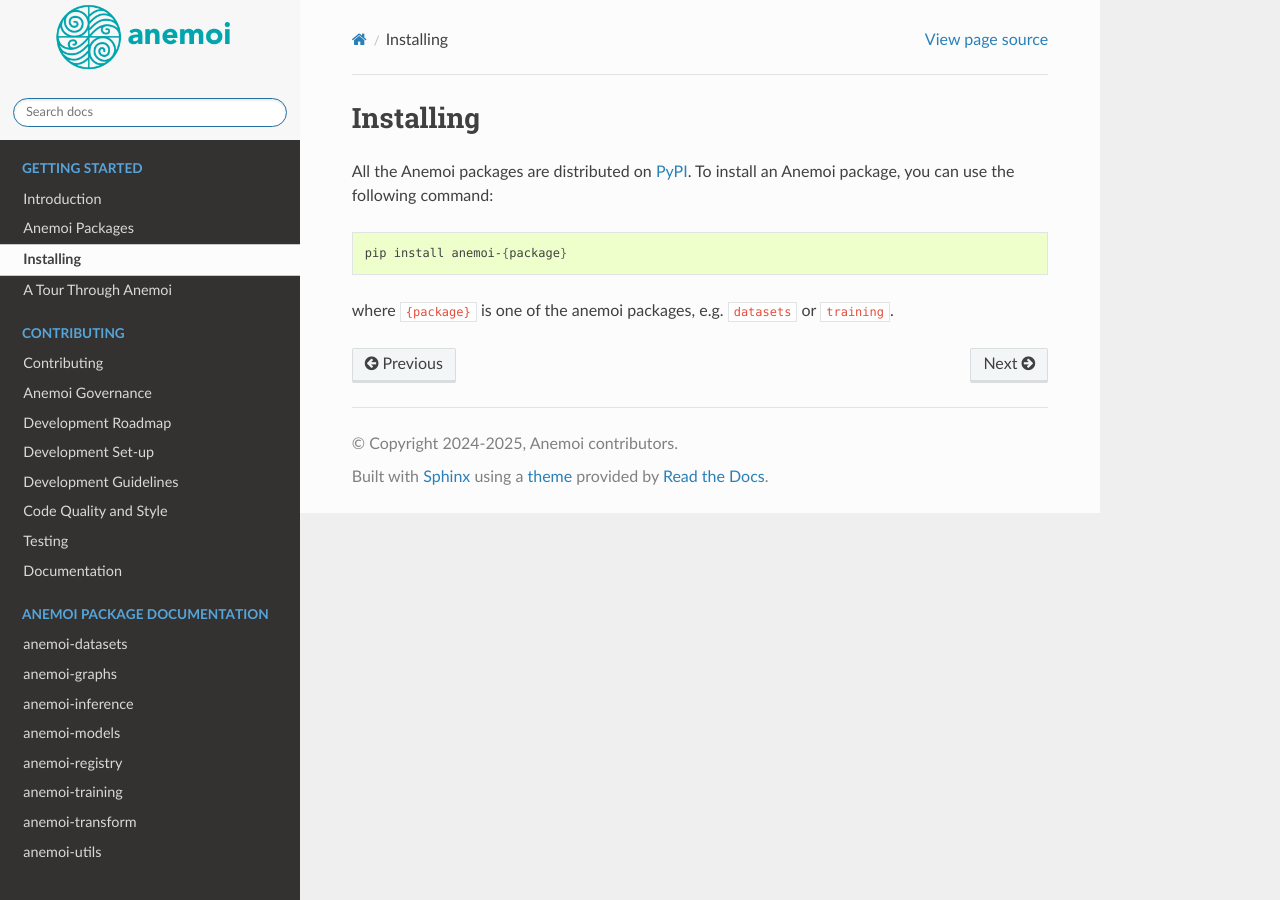
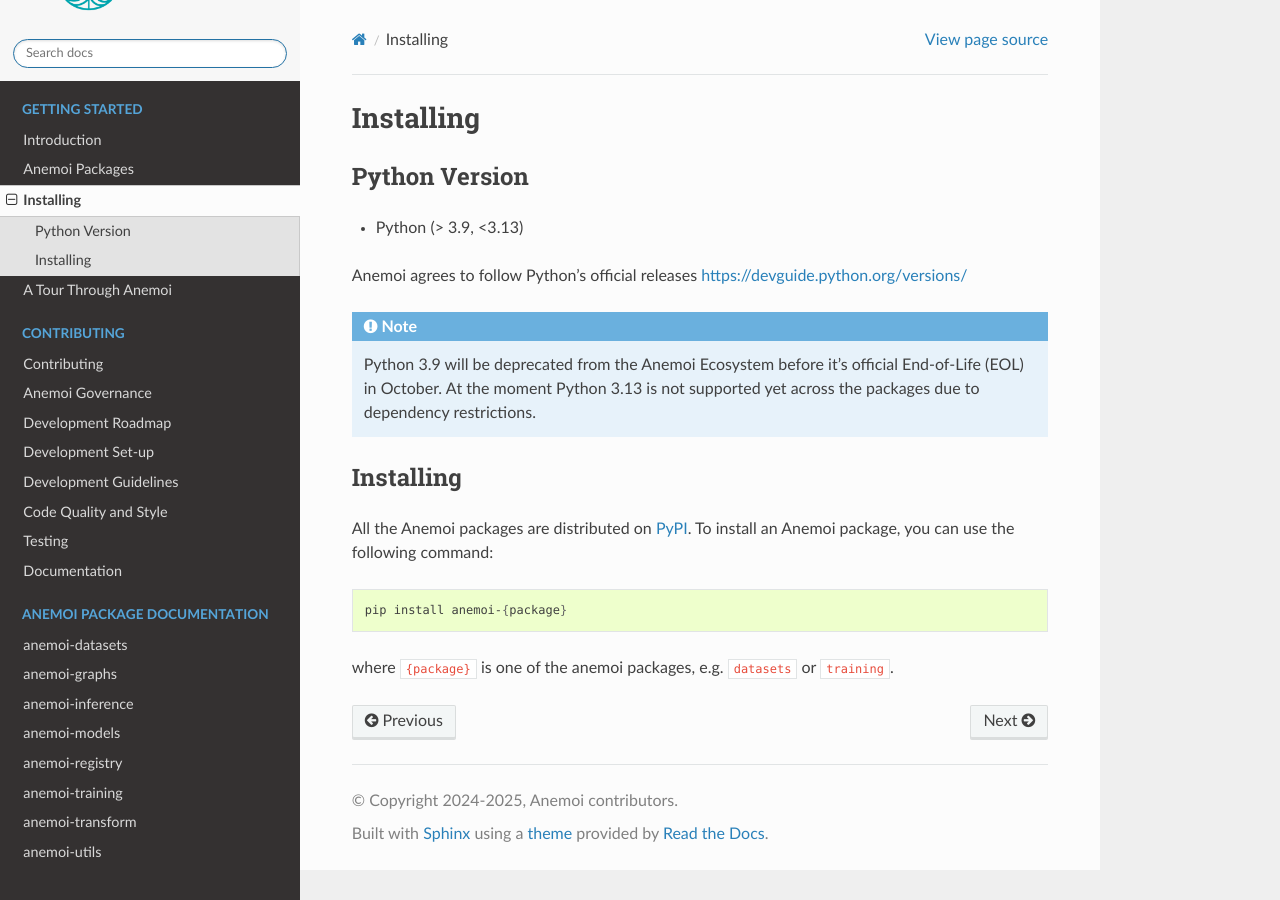
Before and after one commit to ecmwf/anemoi-docs, a Sphinx documentation site: the page built from docs/getting-started/installing.rst, in a window 1280 px wide. Built offline with Sphinx 7.4.7 and the Read the Docs theme 3.1.0, drawn with Linux system fonts in a browser that asks for light colours.

Commit message:
feat: Local docs python 3.13 (#36)

```diff
--- a/docs/contributing/documentation.rst
+++ b/docs/contributing/documentation.rst
@@ -97,6 +97,10 @@
    The HTML pages are in _build/html.
 
 The generated documentation will be in `docs/_build/html/index.html`.
+
+.. note::
+
+   To build the docs locally, you will need Python 3.11 or greater.
 
 Viewing the Documentation
 =========================
--- a/docs/getting-started/installing.rst
+++ b/docs/getting-started/installing.rst
@@ -3,6 +3,25 @@
 ############
  Installing
 ############
+
+****************
+ Python Version
+****************
+
+-  Python (> 3.9, <3.13)
+
+Anemoi agrees to follow Python's official releases
+https://devguide.python.org/versions/
+
+.. note::
+
+   Python 3.9 will be deprecated from the Anemoi Ecosystem before it's
+   official End-of-Life (EOL) in October. At the moment Python 3.13 is
+   not supported yet across the packages due to dependency restrictions.
+
+************
+ Installing
+************
 
 All the Anemoi packages are distributed on `PyPI <https://pypi.org>`_.
 To install an Anemoi package, you can use the following command:
```
